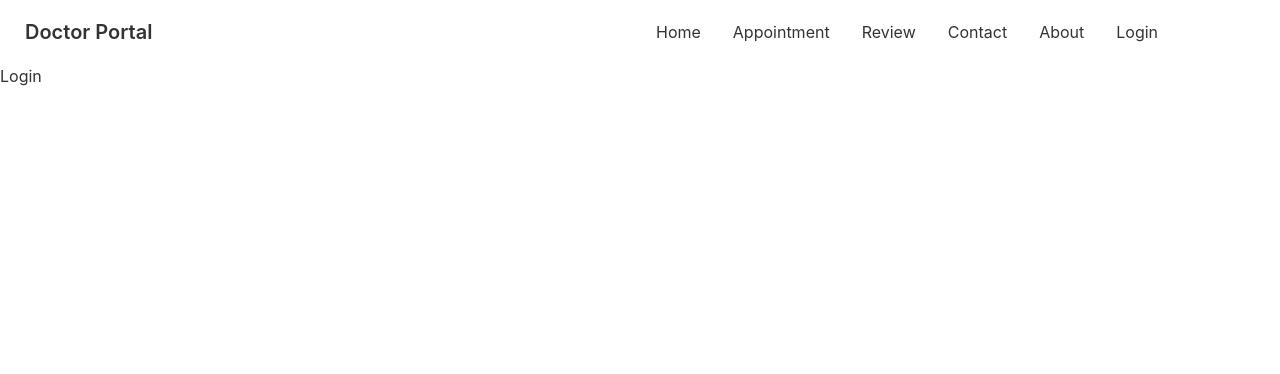
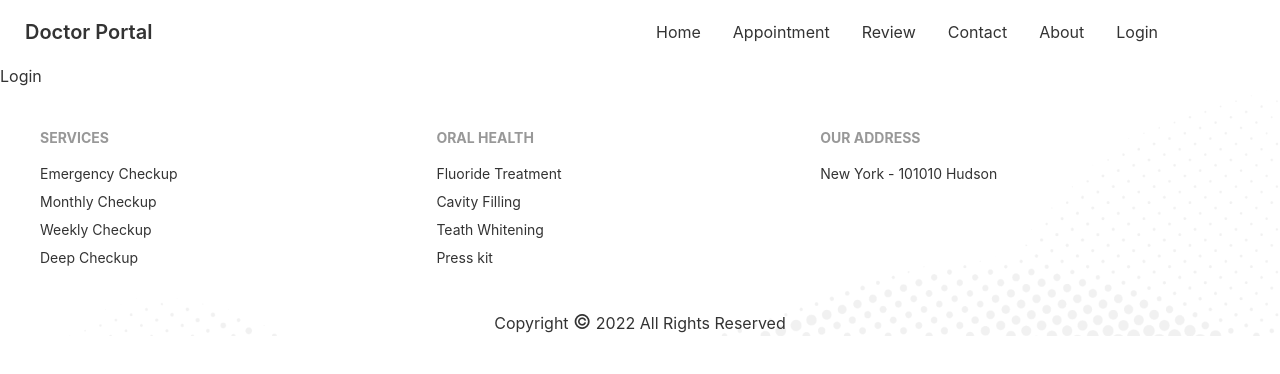
Before and after one commit to Tanjinhossain1/Doctor, a React (Create React App) app: page /login in a window 1280 px wide. Shown: the top 374 px of the page. Built offline with nearby package versions, Linux system fonts and the light colour scheme.

Commit message:
footer add done

```diff
--- a/src/App.js
+++ b/src/App.js
@@ -3,6 +3,7 @@ import './App.css';
 import About from './Pages/About/About';
 import Home from './Pages/Home/Home';
 import Login from './Pages/Login/Login';
+import Footer from './Pages/Shared/Footer/Footer';
 import Navbar from './Pages/Shared/Navbar/Navbar';
 
 function App() {
@@ -15,6 +16,7 @@ function App() {
         <Route path='/about' element={<About />}></Route>
         <Route path='/login' element={<Login />}></Route>
       </Routes>
+      <Footer />
     </div>
   );
 }
--- a/src/Pages/Home/Contact/Contact.js
+++ b/src/Pages/Home/Contact/Contact.js
@@ -7,7 +7,7 @@ const Contact = () => {
     return (
         <div style={{
             background: `url(${appointment})`
-        }} className='text-center mb-12'>
+        }} className='text-center '>
             <div className=' w-1/4 mx-auto py-12'>
                 <h5 className='text-secondary font-bold'>Contact Us</h5>
                 <h2 className='text-2xl text-white'>Stay connected with us</h2>
--- a/src/Pages/Home/Info/Info.js
+++ b/src/Pages/Home/Info/Info.js
@@ -6,9 +6,9 @@ import phone from '../../../assets/icons/phone.svg';
 const Info = () => {
     return (
         <div className='grid grid-cols-1 lg:grid-cols-3 md:grid-cols-2'>
-            <InfoCard bgClass='bg-gradient-to-r from-secondary to-primary '  title={'Opening Hours'} img={clock}/>
-            <InfoCard bgClass='bg-neutral'  title={'Visit our location'} img={marker}/>
-            <InfoCard bgClass='bg-gradient-to-r from-secondary to-primary' title={'Contact us now'} img={phone}/>
+            <InfoCard bgClass='bg-gradient-to-r from-secondary to-primary ' title={'Opening Hours'} img={clock} />
+            <InfoCard bgClass='bg-neutral' title={'Visit our location'} img={marker} />
+            <InfoCard bgClass='bg-gradient-to-r from-secondary to-primary' title={'Contact us now'} img={phone} />
         </div>
     );
 };
--- a/src/Pages/Home/Info/InfoCard/InfoCard.js
+++ b/src/Pages/Home/Info/InfoCard/InfoCard.js
@@ -1,12 +1,12 @@
 import React from 'react';
 
-const InfoCard = ({ img,title,bgClass }) => {
+const InfoCard = ({ img, title, bgClass }) => {
 
     return (
-        <div class={`card text-white lg:card-side bg-base-100 m-5  shadow-xl ${bgClass}`}>
+        <div className={`card text-white lg:card-side bg-base-100 m-5  shadow-xl ${bgClass}`}>
             <figure className='ml-5 mt-2'><img src={img} alt="Album" /></figure>
-            <div class="card-body">
-                <h2 class="card-title">{title}</h2>
+            <div className="card-body">
+                <h2 className="card-title">{title}</h2>
                 <p>Click the button to listen on Spotiwhy app.</p>
             </div>
         </div>
--- a/src/Pages/Home/MakeAppointment/MakeAppointment.js
+++ b/src/Pages/Home/MakeAppointment/MakeAppointment.js
@@ -12,7 +12,7 @@ const MakeAppointment = () => {
         }}>
             <div className="mt-20 mb-12   text-white">
                 <div className="flex justify-between w-3/4 mx-auto  items-center">
-                    <img className="mt-[-100px] w-2/4  hidden lg:block" alt='Appointment' src={doctor}  />
+                    <img className="mt-[-110px] w-2/4  hidden lg:block" alt='Appointment' src={doctor}  />
                     <div className='lg:w-2/4 py-8'>
                         <p className='text-secondary font-bold'>Appointment</p>
                         <h1 className="text-5xl font-bold">Make an appointment Today</h1>
--- a/src/Pages/Home/Reviews/Reviews.js
+++ b/src/Pages/Home/Reviews/Reviews.js
@@ -3,13 +3,13 @@ import React from 'react';
 const Reviews = ({ review }) => {
     const { name, img, location } = review;
     return (
-        <div class="card w-96 mx-auto mb-12 shadow-xl">
-            <div class="card-body">
+        <div className="card w-96 mx-auto mb-12 shadow-xl">
+            <div className="card-body">
                 <p>It is a long established fact that by the readable content of a lot layout. The point of using Lorem a more-or-less normal distribu to using Content here, content</p>
             </div>
             <div className='flex items-center w-3/4 mx-auto mb-6'>
-                <div class="avatar">
-                    <div class="w-16 rounded-full ring ring-primary ring-offset-base-100 ">
+                <div className="avatar">
+                    <div className="w-16 rounded-full ring ring-primary ring-offset-base-100 ">
                         <img alt='' src={img} />
                     </div>
                 </div>
--- a/src/Pages/Home/Services/Service/Service.js
+++ b/src/Pages/Home/Services/Service/Service.js
@@ -4,12 +4,12 @@ const Service = ({ service }) => {
     const { title, img, description } = service
     return (
         <div>
-            <div class="card mb-8 mx-auto w-96 bg-base-100 shadow-xl">
-                <figure class="px-10 pt-10">
-                    <img src={img} alt="Shoes" class="rounded-xl" />
+            <div className="card mb-8 mx-auto w-96 bg-base-100 shadow-xl">
+                <figure className="px-10 pt-10">
+                    <img src={img} alt="Shoes" className="rounded-xl" />
                 </figure>
-                <div class="card-body items-center text-center">
-                    <h2 class="card-title">{title}</h2>
+                <div className="card-body items-center text-center">
+                    <h2 className="card-title">{title}</h2>
                     <p>{description}</p>
                 </div>
             </div>
--- a/src/Pages/Shared/Buttons/Buttons.js
+++ b/src/Pages/Shared/Buttons/Buttons.js
@@ -1,9 +1,9 @@
 import React from 'react';
 
-const Buttons = ({children}) => {
+const Buttons = ({ children }) => {
     return (
         <div>
-             <button class="btn btn-primary text-white text-bold bg-gradient-to-r from-secondary to-primary">{children}</button>
+            <button className="btn btn-primary text-white text-bold bg-gradient-to-r from-secondary to-primary">{children}</button>
         </div>
     );
 };
--- /dev/null
+++ b/src/Pages/Shared/Footer/Footer.js
@@ -0,0 +1,40 @@
+import React from 'react';
+import { Link } from 'react-router-dom';
+import footer from '../../../assets/images/footer.png'
+
+const Footer = () => {
+    const date = new Date();
+    const year = date.getFullYear()
+    return (
+        <div style={{
+            background: `url(${footer})`,
+            backgroundSize: 'cover'
+        }}>
+            <footer className="footer p-10">
+                <div>
+                    <span className="footer-title">Services</span>
+                    <Link to='/' className="link link-hover">Emergency Checkup</Link>
+                    <Link to='/' className="link link-hover">Monthly Checkup</Link>
+                    <Link to='/' className="link link-hover">Weekly Checkup</Link>
+                    <Link to='/' className="link link-hover">Deep Checkup</Link>
+                </div>
+                <div>
+                    <span className="footer-title">ORAL HEALTH</span>
+                    <Link to='/' className="link link-hover">Fluoride Treatment</Link>
+                    <Link to='/' className="link link-hover">Cavity Filling</Link>
+                    <Link to='/' className="link link-hover">Teath Whitening</Link>
+                    <Link to='/' className="link link-hover">Press kit</Link>
+                </div>
+                <div>
+                    <span className="footer-title">OUR ADDRESS</span>
+                    <Link to='/' className="link link-hover">New York - 101010 Hudson</Link>
+                </div>
+            </footer>
+            <div className='mb-6'>
+                <p className='text-center'>Copyright <span className='text-xl'>©</span> {year} All Rights Reserved</p>
+            </div>
+        </div>
+    );
+};
+
+export default Footer;
--- a/src/Pages/Shared/Navbar/Navbar.js
+++ b/src/Pages/Shared/Navbar/Navbar.js
@@ -14,18 +14,18 @@ const Navbar = () => {
         <div className="navbar bg-base-100">
             <div className="navbar-start">
                 <div className="dropdown">
-                    <label tabindex="0" className="btn btn-ghost lg:hidden">
-                        <svg xmlns="http://www.w3.org/2000/svg" className="h-5 w-5" fill="none" viewBox="0 0 24 24" stroke="currentColor"><path stroke-linecap="round" stroke-linejoin="round" stroke-width="2" d="M4 6h16M4 12h8m-8 6h16" /></svg>
+                    <label tabIndex="0" className="btn btn-ghost lg:hidden">
+                        <svg xmlns="http://www.w3.org/2000/svg" className="h-5 w-5" fill="none" viewBox="0 0 24 24" stroke="currentColor"><path strokeLinecap="round" strokeLinejoin="round" strokeWidth="2" d="M4 6h16M4 12h8m-8 6h16" /></svg>
                     </label>
-                    <ul tabindex="0" className="menu menu-compact dropdown-content mt-3 p-2 shadow bg-base-100 rounded-box w-52">
-                       {menuItems}
+                    <ul tabIndex="0" className="menu menu-compact dropdown-content mt-3 p-2 shadow bg-base-100 rounded-box w-52">
+                        {menuItems}
                     </ul>
                 </div>
                 <Link to='/' className="btn btn-ghost normal-case text-xl">Doctor Portal</Link>
             </div>
             <div className="navbar-center hidden lg:flex">
                 <ul className="menu menu-horizontal p-0">
-                   {menuItems}
+                    {menuItems}
                 </ul>
             </div>
         </div>
```
